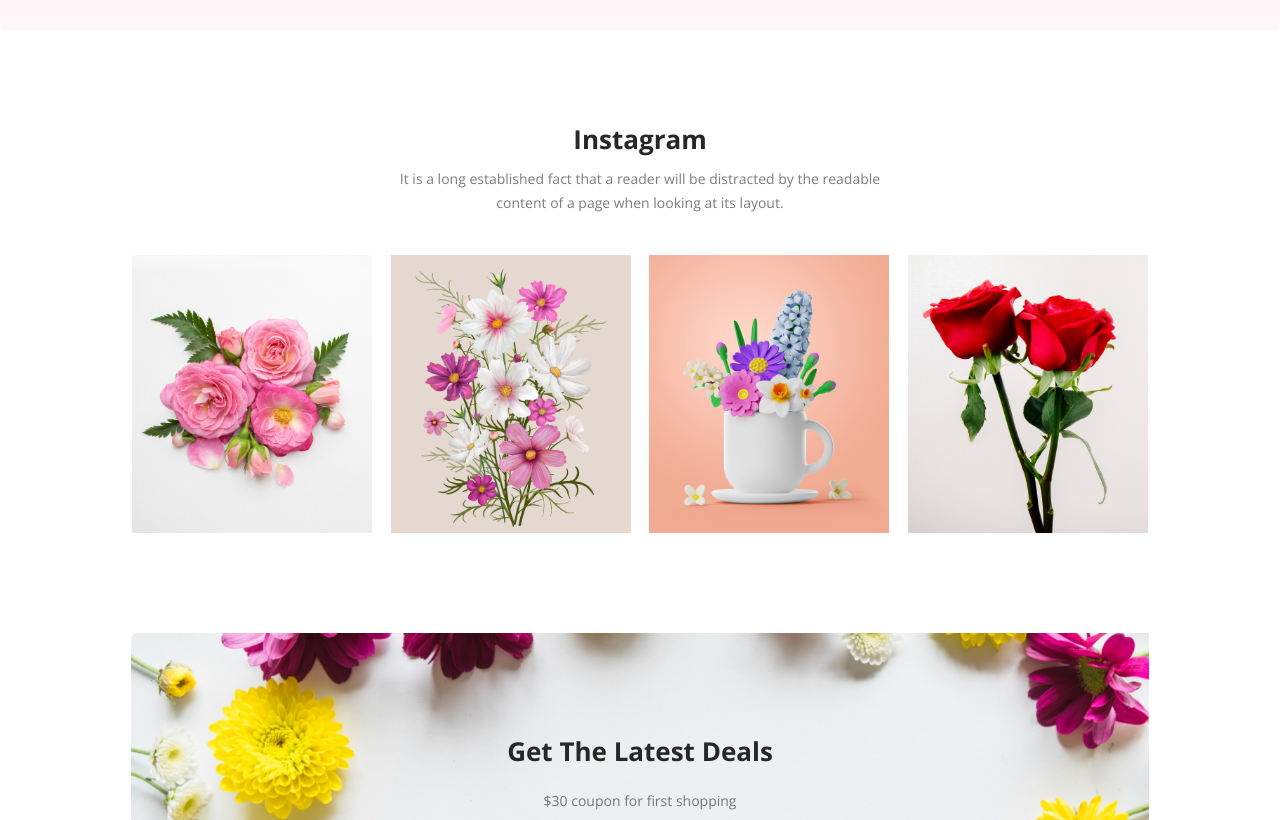
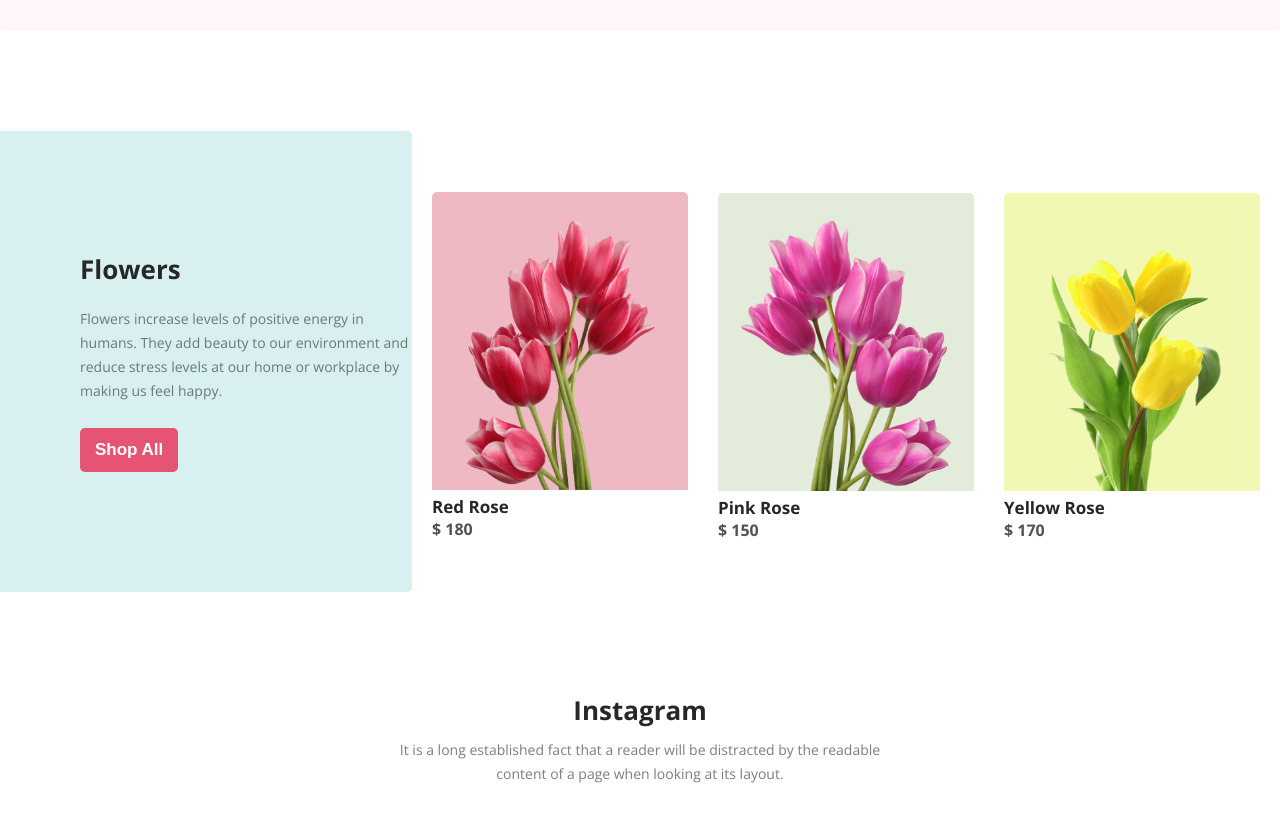
Before and after one commit to mdshawonreza/my-first-flowershop-assignmentn, a plain HTML site: page index.html in a window 1280 px wide. Shown: the part 1980-2800 px from the top of the page. Drawn offline with nearby package versions, Linux system fonts and the light colour scheme.

Commit message:
add this part

```diff
--- a/index.html
+++ b/index.html
@@ -15,7 +15,7 @@
         <div class="header-container">
             <div class="header-info">
                 <h2 class="header-info-head">Let's make beautiful flowers a part of your life.</h2>
-                <p class="header-info-description">It is a long established fact that a reader will be distracted by the readable content of a page when looking at its layout. The point of using Lorem Ipsum is that it has a more-or-less normal distribution of letters.</p>
+                <p class="header-info-description">There are many things in nature for which we should be thankful. One of them definitely has to be flowers. The beautiful fragrances and flowers enhance the beauty of our planet earth.</p>
                 <button class="header-info-btn">Shop Now</button>
             </div>
             <img class="header-img" src="images/pngwing 10.png" alt="image" width="390px" height="515px">
@@ -70,6 +70,30 @@
                 <img src="images/pngwing 8.png" alt="image" width="200px">
             </div>
         </section>
+        <section class="section-6">
+            <div class="section-6-info">
+                <H2><B>Flowers</B></H2>
+                <p>Flowers increase levels of positive energy in humans. They add beauty to our environment and reduce stress levels at our home or workplace by making us feel happy.</p>
+                <button class="header-info-btn">Shop All</button>
+            </div>
+            </div>
+            <div class="section-6-item2">
+                <img id="s-6-img2" src="images/pngwing 10.png" alt="image" width="210px" height="270">
+                <h5>Red Rose</h5>
+                <p><b>$ 180</b></p>
+            </div>
+            <div class="section-6-item3">
+                <img id="s-6-img3"  src="images/pngwing 6.png" alt="image" width="210px" height="270">
+                <h5>Pink Rose</h5>
+                <p><b>$ 150</b></p>
+            </div>
+            <div class="section-6-item3">
+                <img id="s-6-mixed" src="images/pngwing 7.png" alt="image" width="210px" height="270">
+                <h5>Yellow Rose</h5>
+                <p><b>$ 170</b></p>
+            </div>
+
+        </section>
         <section class="section-4">
             <div class="section-4-info">
                 <h2><b>Instagram</b></h2>
@@ -88,7 +112,7 @@
             <div class="section-5-info">
                 <h2><b>Get The Latest Deals</b></h2>
                 <p>$30 coupon for first shopping</p>
-                <div class="sectio-5-info-btn">
+                <div class="section-5-info-btn">
                     <form action="email">
                         <input type="email" name="" id="email" placeholder="Enter your email here....">
                         <button class="header-info-btn">Subscribe</button>
--- a/styles/flowershop.css
+++ b/styles/flowershop.css
@@ -197,9 +197,77 @@ font-weight: 400;
 line-height: 24px;
 padding: 20px 0px;
 }
-.sectio-5-info-btn input{
-    column-span: 3px;
+.section-5-info-btn input{
+    padding: 15px 250px 13px 15px;
+    border: none;
+    border-radius: 5px;
 }
+/* this is section 6 styles */
+.section-6{
+    display: flex;
+    justify-content: space-between;
+    align-items: center;
+    margin: 100px 0px;
+}
+.section-6-info{
+    background-color:rgba(5, 151, 160, 0.15);
+    padding: 120px 0px 120px 80px;
+    border-radius:  0px 5px 5px 0px;
+}
+.section-6-info h2{
+    color: #272727;
+    font-size: 26px;
+    font-weight: 800px;
+}
+.section-6-info p{
+    color: rgba(39, 39, 39, 0.60);
+    font-size: 14px;
+    font-weight: 400;
+    line-height: 24px;
+    padding: 20px 0px 25px 0px;
+}
+#s-6-img2{
+    background-color: rgba(235, 165, 180, 0.778);
+    padding: 28px 23px 0px 23px;
+    border-radius: 5px 5px 0px 0px;
+}
+#s-6-img3{
+    background-color: rgba(71, 125, 17, 0.15);
+    padding: 28px 23px 0px 23px;
+    border-radius: 5px 5px 0px 0px;
+}
+
+
+.section-6-item2{
+    margin: 28px 20px 20px 20px;
+}
+.section-6-item2 h5{
+    color: #272727;
+    font-size: 17px;
+    font-weight: 700;
+}
+.section-6-item2 p{
+    color: rgba(39, 39, 39, 0.80);
+    font-size: 17 px;
+    font-weight: 600;
+}
+.section-6-item3{
+    margin: 20px 20px 10px 10px;
+}
+.section-6-item3 h5{
+    color: #272727;
+    font-size: 17px;
+    font-weight: 700;
+}
+.section-6-item3 p{
+    color: rgba(39, 39, 39, 0.80);
+    font-size: 17 px;
+    font-weight: 600;
+}
+#s-6-mixed{
+    background-color: rgba(214, 234, 32, 0.34);
+    padding: 28px 23px 0px 23px;
+    border-radius: 5px 5px 0px 0px;}
 
 /* this is footer styles */
 footer{
```
